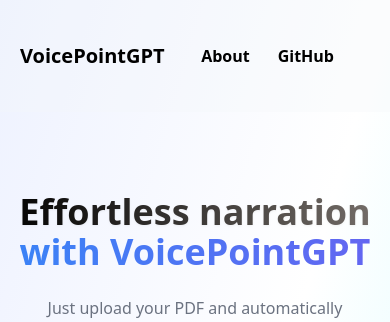
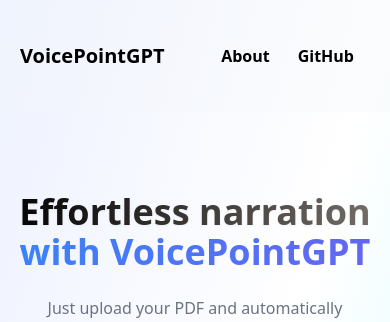
Before and after one commit to nitroz3us/VoicePointGPT, a FastAPI app: page / in a window 390 px wide. Shown: the top 322 px of the page. Run offline with FastAPI, Linux system fonts and the light colour scheme; some libraries are stand-ins or nearby versions.

Commit message:
fixed mobile ui

```diff
--- a/src/templates/index.html
+++ b/src/templates/index.html
@@ -26,7 +26,7 @@
     <div class="top_nav">
       <nav class="bg-slate-100 bg-opacity-30">
         <div
-          class="top-0 left-0 flex flex-row justify-between w-screen p-5 pr-10"
+          class="top-0 left-0 flex flex-row justify-between w-screen p-5 md:pr-10"
         >
           <a href="/" class="flex">
             <span
```
